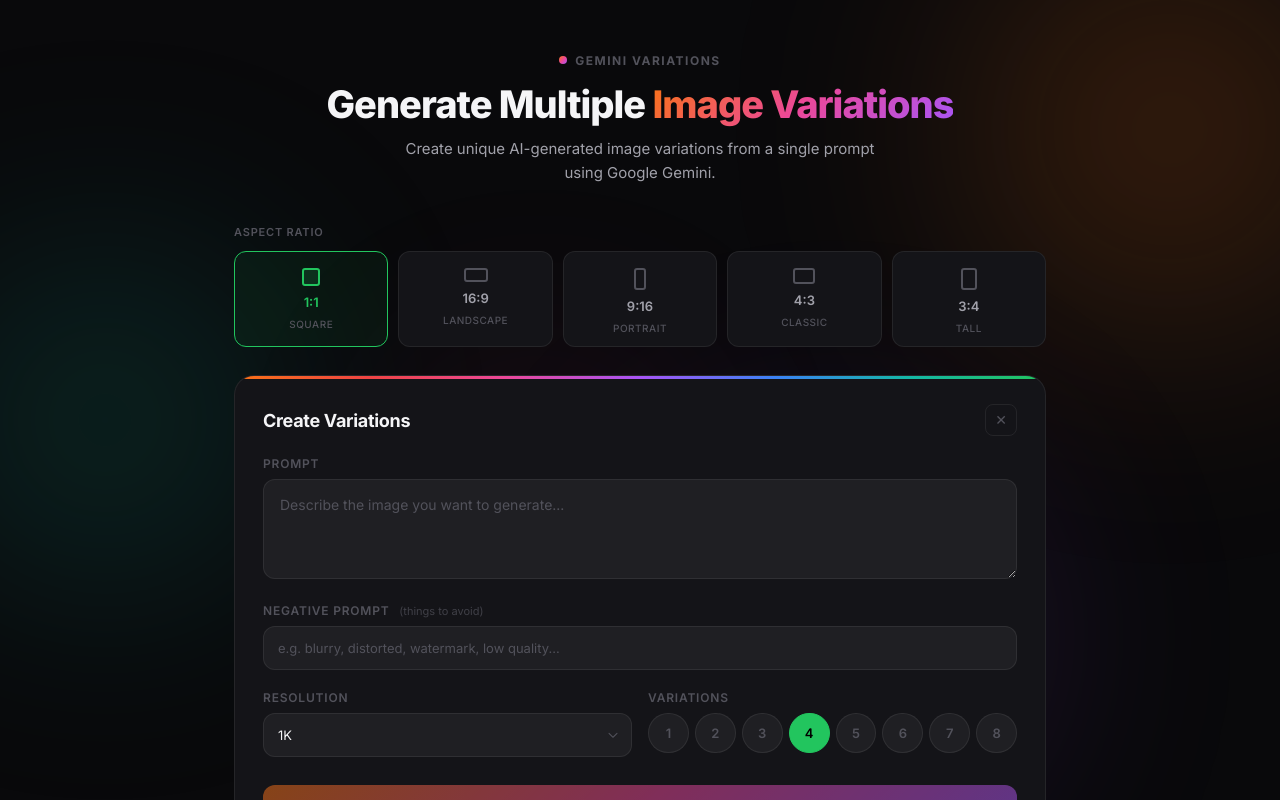
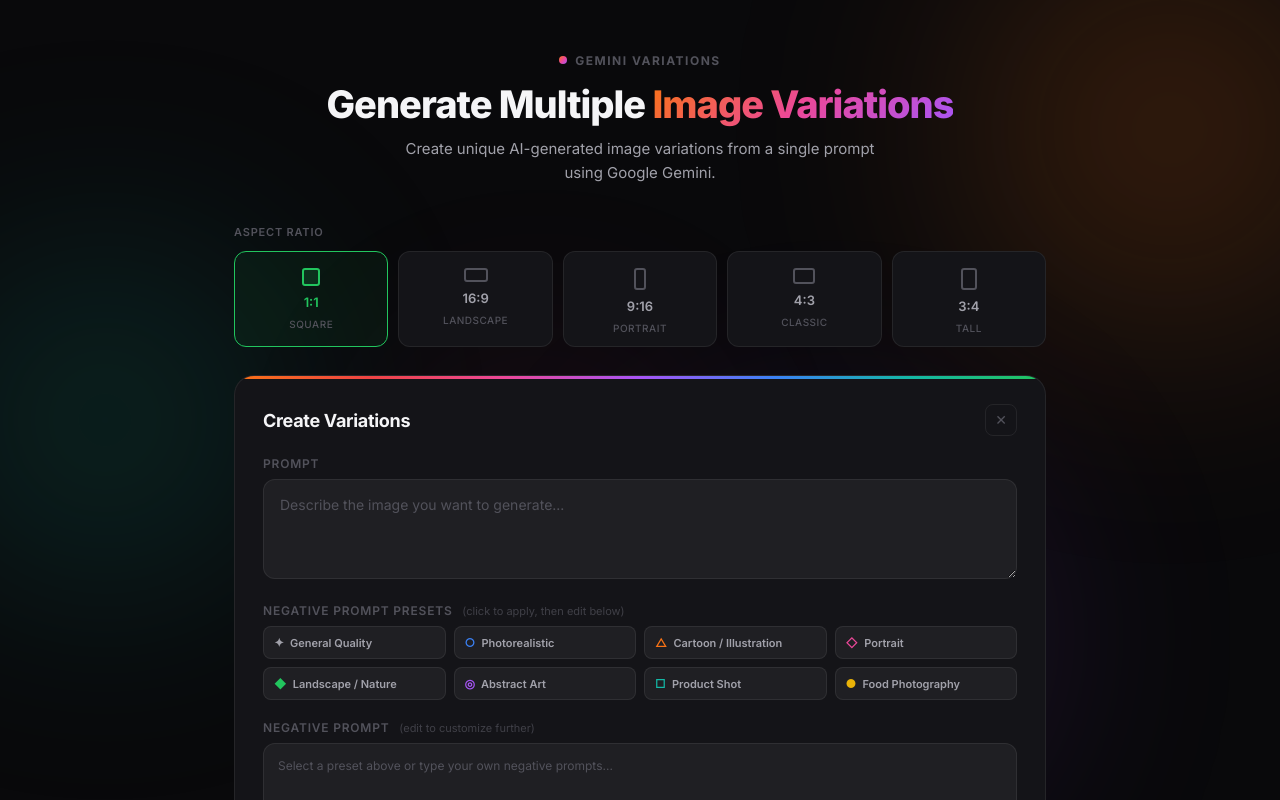
Before and after one commit to matt-norris/gemini-multiple-variations, a Next.js app: page / in a window 1280 px wide. Built offline with nearby package versions, Linux system fonts and the light colour scheme.

Commit message:
feat: Add negative prompt presets with styling and update the negative prompt input to a textarea.

```diff
--- a/app/globals.css
+++ b/app/globals.css
@@ -424,6 +424,73 @@
   color: var(--text-muted);
 }
 
+/* ---- Preset Chips ---- */
+.preset-grid {
+  display: grid;
+  grid-template-columns: repeat(4, 1fr);
+  gap: 8px;
+}
+
+.preset-chip {
+  display: flex;
+  align-items: center;
+  gap: 6px;
+  padding: 8px 10px;
+  background: var(--bg-input);
+  border: 1px solid var(--border-default);
+  border-radius: var(--radius-sm);
+  color: var(--text-secondary);
+  font-family: inherit;
+  font-size: 11px;
+  font-weight: 600;
+  cursor: pointer;
+  transition: all 0.2s ease;
+  text-align: left;
+  white-space: nowrap;
+}
+
+.preset-chip:hover {
+  background: rgba(255, 255, 255, 0.06);
+  border-color: var(--border-hover);
+  color: var(--text-primary);
+}
+
+.preset-chip.active {
+  font-weight: 700;
+}
+
+.preset-icon {
+  font-size: 12px;
+  flex-shrink: 0;
+}
+
+/* ---- Negative Textarea ---- */
+.negative-textarea {
+  width: 100%;
+  min-height: 70px;
+  background: var(--bg-input);
+  border: 1px solid var(--border-default);
+  border-radius: var(--radius-md);
+  padding: 12px 14px;
+  color: var(--text-primary);
+  font-family: inherit;
+  font-size: 12px;
+  line-height: 1.6;
+  resize: vertical;
+  transition: all 0.25s ease;
+  outline: none;
+}
+
+.negative-textarea:focus {
+  border-color: var(--border-focus);
+  background: var(--bg-input-focus);
+  box-shadow: 0 0 0 3px rgba(249, 115, 22, 0.08);
+}
+
+.negative-textarea::placeholder {
+  color: var(--text-muted);
+}
+
 /* ---- Settings Grid ---- */
 .settings-grid {
   display: grid;
@@ -813,6 +880,10 @@
     grid-template-columns: repeat(3, 1fr);
   }
 
+  .preset-grid {
+    grid-template-columns: repeat(2, 1fr);
+  }
+
   .settings-grid {
     grid-template-columns: 1fr;
   }
--- a/app/page.tsx
+++ b/app/page.tsx
@@ -33,15 +33,94 @@
 
 const COUNTS = [1, 2, 3, 4, 5, 6, 7, 8];
 
+interface NegativePreset {
+    id: string;
+    name: string;
+    icon: string;
+    color: string;
+    prompts: string;
+}
+
+const NEGATIVE_PRESETS: NegativePreset[] = [
+    {
+        id: "general",
+        name: "General Quality",
+        icon: "\u2726",
+        color: "#a1a1aa",
+        prompts: "worst quality, low quality, blurry, pixelated, grainy, jpeg artifacts, watermark, text, signature, logo, overexposed, underexposed, cropped, out of frame, out of focus, ugly, error",
+    },
+    {
+        id: "photorealistic",
+        name: "Photorealistic",
+        icon: "\u25CB",
+        color: "#3b82f6",
+        prompts: "cartoon, anime, illustration, painting, drawing, sketch, 3d render, cgi, digital art, artwork, 2d, flat, monochrome, unrealistic, artificial, plastic, fake, bad photography, grainy, noisy, worst quality, blurry, watermark",
+    },
+    {
+        id: "cartoon",
+        name: "Cartoon / Illustration",
+        icon: "\u25B3",
+        color: "#f97316",
+        prompts: "photorealistic, realistic, photo, photography, 3d, hyperrealistic, unnatural shading, blurry outlines, uninspired, generic, amateurish, incomplete, messy, cluttered, unappealing colors, inconsistent art style, worst quality, watermark, text",
+    },
+    {
+        id: "portrait",
+        name: "Portrait",
+        icon: "\u25C7",
+        color: "#ec4899",
+        prompts: "bad anatomy, wrong anatomy, deformed, disfigured, mutated, extra limbs, extra fingers, missing fingers, poorly drawn hands, poorly drawn face, cloned face, asymmetrical face, distorted features, ugly textures, bad hair, long neck, flat lighting, awkward angles, stiff pose, unnatural expression, worst quality, blurry, watermark",
+    },
+    {
+        id: "landscape",
+        name: "Landscape / Nature",
+        icon: "\u25C6",
+        color: "#22c55e",
+        prompts: "people, person, buildings, urban, vehicles, cars, text, watermark, simple background, plain background, overexposed, underexposed, distorted, deformed structures, low contrast, dark, macro, portrait, multiple angles, white spots, worst quality, blurry",
+    },
+    {
+        id: "abstract",
+        name: "Abstract Art",
+        icon: "\u25CE",
+        color: "#a855f7",
+        prompts: "photorealistic, realistic, photo, text, watermark, logo, face, person, recognizable objects, cluttered, busy, muddy colors, low contrast, grainy, pixelated, worst quality, blurry, generic, cliched, low resolution",
+    },
+    {
+        id: "product",
+        name: "Product Shot",
+        icon: "\u25A1",
+        color: "#14b8a6",
+        prompts: "blurry, out of focus, bad lighting, harsh shadows, cluttered background, distracting elements, distorted, warped, low resolution, pixelated, watermark, text, logo, people, hands, worst quality, overexposed, underexposed, grainy",
+    },
+    {
+        id: "food",
+        name: "Food Photography",
+        icon: "\u25CF",
+        color: "#eab308",
+        prompts: "unappetizing, blurry, out of focus, bad lighting, harsh shadows, cluttered, messy background, distorted, artificial looking, plastic, overcooked, raw, worst quality, low resolution, watermark, text, people, hands, grainy, dull colors",
+    },
+];
+
 export default function Home() {
     const [prompt, setPrompt] = useState("");
     const [negativePrompt, setNegativePrompt] = useState("");
+    const [activePreset, setActivePreset] = useState<string | null>(null);
     const [count, setCount] = useState(4);
     const [aspectRatio, setAspectRatio] = useState("1:1");
     const [imageSize, setImageSize] = useState("1K");
     const [loading, setLoading] = useState(false);
     const [gallery, setGallery] = useState<GalleryItem[]>([]);
     const [completedCount, setCompletedCount] = useState(0);
+
+    const applyPreset = (preset: NegativePreset) => {
+        if (activePreset === preset.id) {
+            // Deselect
+            setActivePreset(null);
+            setNegativePrompt("");
+        } else {
+            setActivePreset(preset.id);
+            setNegativePrompt(preset.prompts);
+        }
+    };
 
     const handleGenerate = useCallback(async () => {
         if (!prompt.trim() || loading) return;
@@ -210,17 +289,50 @@
                         </div>
 
                         <div className="form-group">
+                            <label className="form-label">
+                                Negative Prompt Presets{" "}
+                                <span className="hint">(click to apply, then edit below)</span>
+                            </label>
+                            <div className="preset-grid">
+                                {NEGATIVE_PRESETS.map((preset) => (
+                                    <button
+                                        key={preset.id}
+                                        className={`preset-chip${activePreset === preset.id ? " active" : ""}`}
+                                        onClick={() => applyPreset(preset)}
+                                        disabled={loading}
+                                        style={
+                                            activePreset === preset.id
+                                                ? { borderColor: preset.color, color: preset.color, background: `${preset.color}10` }
+                                                : undefined
+                                        }
+                                    >
+                                        <span className="preset-icon" style={{ color: preset.color }}>{preset.icon}</span>
+                                        {preset.name}
+                                    </button>
+                                ))}
+                            </div>
+                        </div>
+
+                        <div className="form-group">
                             <label className="form-label" htmlFor="negativePrompt">
                                 Negative Prompt{" "}
-                                <span className="hint">(things to avoid)</span>
+                                <span className="hint">(edit to customize further)</span>
                             </label>
-                            <input
+                            <textarea
                                 id="negativePrompt"
-                                className="text-input"
-                                type="text"
-                                placeholder="e.g. blurry, distorted, watermark, low quality..."
+                                className="negative-textarea"
+                                placeholder="Select a preset above or type your own negative prompts..."
                                 value={negativePrompt}
-                                onChange={(e) => setNegativePrompt(e.target.value)}
+                                onChange={(e) => {
+                                    setNegativePrompt(e.target.value);
+                                    // Clear active preset indicator if user edits away from it
+                                    if (activePreset) {
+                                        const preset = NEGATIVE_PRESETS.find((p) => p.id === activePreset);
+                                        if (preset && e.target.value !== preset.prompts) {
+                                            // Keep the preset visually but allow editing
+                                        }
+                                    }
+                                }}
                                 disabled={loading}
                             />
                         </div>
```
